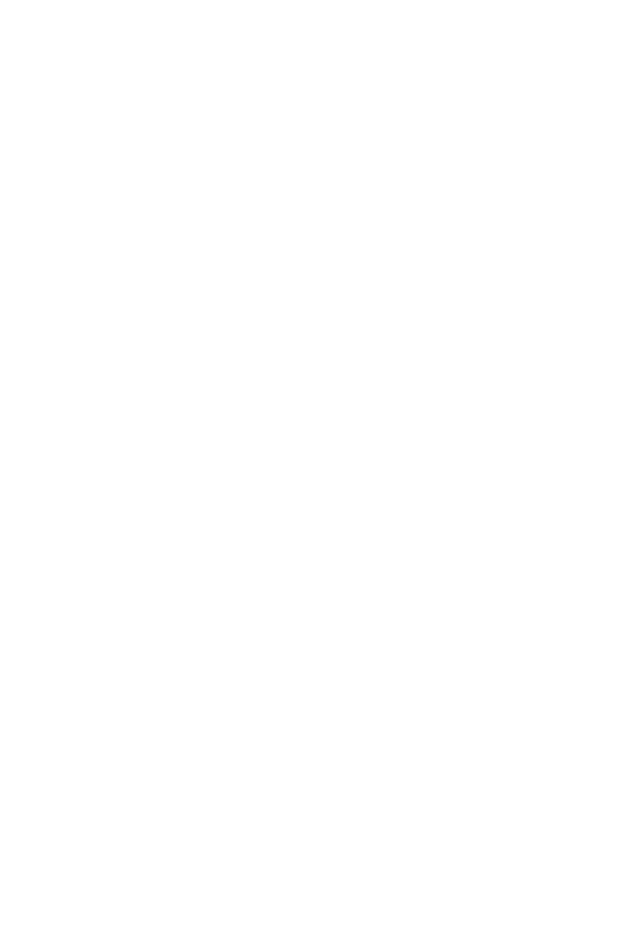
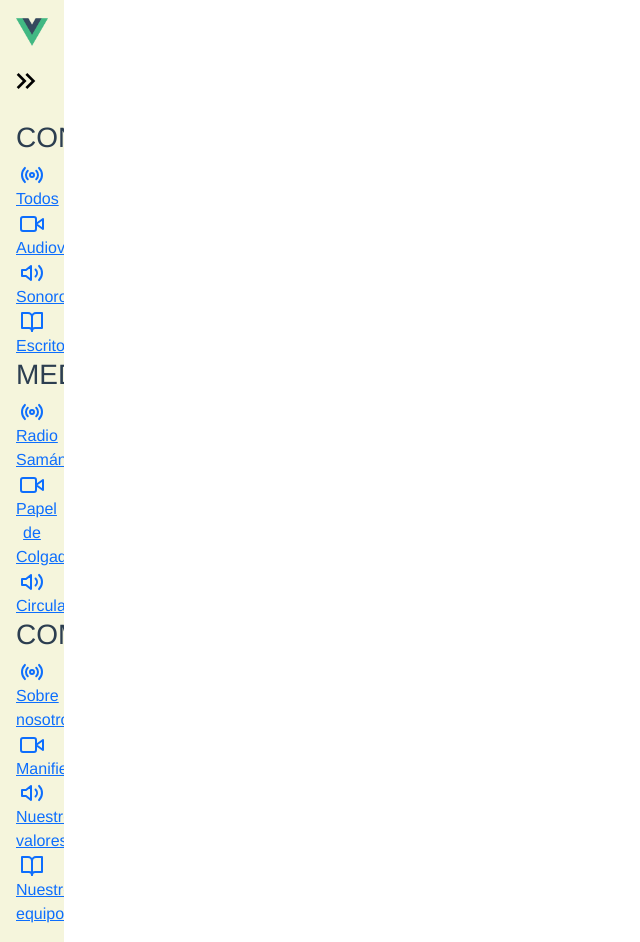
Before and after one commit to xlHenshin/LND-Prototype, a Vue app in the folder frontend/: page / in a window 1280 px wide. Before the commit this address had no page. Shown: the whole page, without its empty margins (0-640 px from the left). Before the commit the page ends 800 px from the top, so only its background shows below. Built offline with nearby package versions, Linux system fonts and the light colour scheme.

Commit message:
nav bar with each item group without styling

```diff
--- a/frontend/package.json
+++ b/frontend/package.json
@@ -8,7 +8,9 @@
   },
   "dependencies": {
     "axios": "^1.3.6",
+    "bootstrap": "^5.2.3",
     "core-js": "^3.8.3",
+    "feather-icons": "^4.29.0",
     "vue": "^3.2.13",
     "vue-router": "^4.0.3"
   },
@@ -16,7 +18,9 @@
     "@babel/core": "^7.12.16",
     "@vue/cli-plugin-babel": "~5.0.0",
     "@vue/cli-plugin-router": "~5.0.0",
-    "@vue/cli-service": "~5.0.0"
+    "@vue/cli-service": "~5.0.0",
+    "sass": "^1.62.0",
+    "sass-loader": "^13.2.2"
   },
   "browserslist": [
     "> 1%",
--- a/frontend/public/index.html
+++ b/frontend/public/index.html
@@ -5,6 +5,7 @@
     <meta http-equiv="X-UA-Compatible" content="IE=edge">
     <meta name="viewport" content="width=device-width,initial-scale=1.0">
     <link rel="icon" href="<%= BASE_URL %>favicon.ico">
+    <link href="https://fonts.googleapis.com/icon?family=Material+Icons" rel="stylesheet">
     <title><%= htmlWebpackPlugin.options.title %></title>
   </head>
   <body>
--- a/frontend/src/App.vue
+++ b/frontend/src/App.vue
@@ -1,10 +1,18 @@
 <template>
   <div id="app">
-    <router-view />
+    <Sidebar/>
   </div>
 </template>
 
+<script>
+import Sidebar from "./components/Sidebar.vue";
 
+export default {
+  components:{
+    Sidebar
+  }
+}
+</script>
 
 <style>
 #app {
--- /dev/null
+++ b/frontend/src/components/Sidebar.vue
@@ -0,0 +1,167 @@
+<template>
+  <aside :class="`${is_expanded && 'is-expanded'}`">
+    <div class="logo">
+        <img src="../assets/logo.png" alt="Vue">
+    </div>
+
+    <div class="menu-toggle-wrap">
+        <button class="menu-toggle" @click="ToggleMenu">
+            <span class="material-icons">keyboard_double_arrow_right</span>
+        </button>
+    </div>
+
+    <div class="item-groups">
+
+        <div class="content">
+            <h3>CONTENIDO</h3>
+            <div class="content__items">
+                <router-link class="button" to="/">
+                    <span data-feather="radio">Todos</span>
+                    <span class="text">Todos</span>
+                </router-link>
+                <router-link class="button" to="/">
+                    <span data-feather="video">Video</span>
+                    <span class="text">Audiovisuales</span>
+                </router-link>
+                <router-link class="button" to="/">
+                    <span data-feather="volume-2">Audio</span>
+                    <span class="text">Sonoros</span>
+                </router-link>
+                <router-link class="button" to="/">
+                    <span data-feather="book-open">Texto</span>
+                    <span class="text">Escritos</span>
+                </router-link>
+            </div>
+        </div>
+
+        <div class="media">
+            <h3>MEDIOS</h3>
+            <div class="content__items">
+                <router-link class="button" to="/">
+                    <span data-feather="radio">Todos</span>
+                    <span class="text">Radio Samán</span>
+                </router-link>
+                <router-link class="button" to="/">
+                    <span data-feather="video">Video</span>
+                    <span class="text">Papel de Colgadura</span>
+                </router-link>
+                <router-link class="button" to="/">
+                    <span data-feather="volume-2">Audio</span>
+                    <span class="text">Circular</span>
+                </router-link>
+            </div>
+        </div>
+
+        <div class="community">
+            <h3>COMUNIDAD</h3>
+            <div class="content__items">
+                <router-link class="button" to="/">
+                    <span data-feather="radio">Todos</span>
+                    <span class="text">Sobre nosotros</span>
+                </router-link>
+                <router-link class="button" to="/">
+                    <span data-feather="video">Video</span>
+                    <span class="text">Manifiesto</span>
+                </router-link>
+                <router-link class="button" to="/">
+                    <span data-feather="volume-2">Audio</span>
+                    <span class="text">Nuestros valores</span>
+                </router-link>
+                <router-link class="button" to="/">
+                    <span data-feather="book-open">Texto</span>
+                    <span class="text">Nuestro equipo</span>
+                </router-link>
+            </div>
+        </div>
+
+    </div>
+
+  </aside>
+</template>
+
+<script setup>
+import {ref} from 'vue'
+import { onMounted } from 'vue';
+import feather from 'feather-icons';
+
+onMounted(() => {
+    feather.replace();
+});
+
+let is_expanded = ref(false)
+
+const ToggleMenu = () => {
+    is_expanded.value = !is_expanded.value
+}
+
+</script>
+
+<style lang="scss" scoped>
+aside{
+    display: flex;
+    flex-direction: column;
+    width: calc(2rem + 32px);
+    min-height: 100vh;
+    overflow: hidden;
+    padding: 1rem;
+
+    background-color:beige;
+
+    transition: 0.2s ease-out;
+
+    .logo{
+        margin-bottom: 1rem;
+
+        img{
+            width: 2rem;
+        }
+    }
+
+    .menu-toggle-wrap{
+        display: flex;
+        justify-content: flex-end;
+        margin-bottom: 1rem;
+
+        position: relative;
+        top: 0;
+        transition: 0.2s ease-out;
+
+        .menu-toggle{
+            transition: 0.2s ease-out;
+            border: none;
+            background: none;
+            cursor: pointer;
+            outline: none;
+
+            .material-icons{
+                font-size: 2rem;
+                color: black;
+                transition: 0.2s ease-out;
+            }
+
+            &:hover{
+                .material-icons{
+                    color: blue;
+                    transform: translateX(0.5rem);
+                }
+            }
+        }
+    }
+
+    &.is-expanded{
+        width: 300px;
+
+        .menu-toggle-wrap{
+            top: -3rem;
+            .menu-toggle{
+                transform: rotate(-180deg);
+            }
+        }
+    }
+
+    @media (max-width: 768px){
+        position: fixed;
+        z-index: 99;
+    }
+}
+</style>
--- a/frontend/src/main.js
+++ b/frontend/src/main.js
@@ -1,5 +1,6 @@
 import { createApp } from "vue";
 import App from "./App.vue";
 import router from "./router";
+import 'bootstrap/dist/css/bootstrap.css';
 
 createApp(App).use(router).mount("#app");
```
Also changed, not shown: 2 other files (tests, documents, lock files or other folders).
